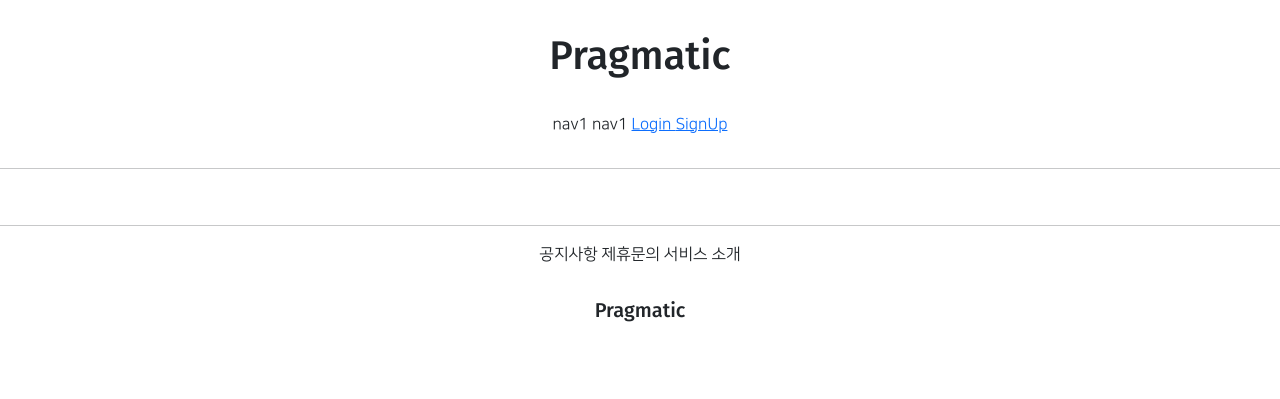
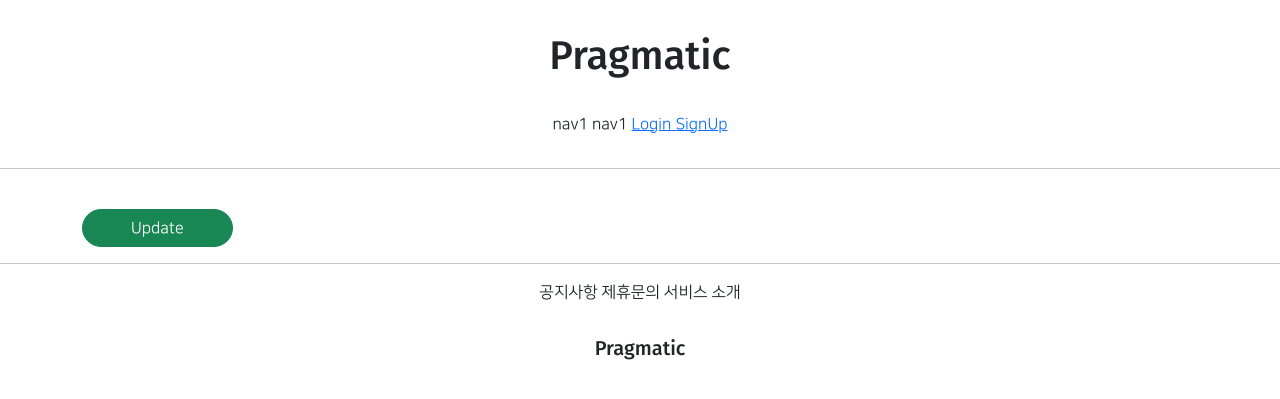
Before and after one commit to lauren0914/web1, a Django app: template articleapp/templates/articleapp/detail.html in a window 1280 px wide. Shown: the top 399 px of the page. Run offline with Django 3.2, Linux system fonts and the light colour scheme; the template is opened without the code that fills it, so the values that code supplies are empty.

Commit message:
8/4 2ban class commit 2

```diff
--- a/articleapp/templates/articleapp/detail.html
+++ b/articleapp/templates/articleapp/detail.html
@@ -13,6 +13,13 @@
             {#   게시글 내용, 게시글 대표 이미지   #}
             <img src="{{ target_article.image.url }}" alt="">
             {{ target_article.content }}
+            <div>
+                <a href="{% url 'articleapp:update' pk=target_article.pk %}"
+                   class="btn btn-success rounded-pill px-5">
+                    Update
+                </a>
+
+            </div>
         </div>
     </div>
 
--- a/articleapp/urls.py
+++ b/articleapp/urls.py
@@ -1,7 +1,7 @@
 from django.urls import path
 from django.views.generic import TemplateView
 
-from articleapp.views import ArticleCreateView, ArticleDetailView
+from articleapp.views import ArticleCreateView, ArticleDetailView, ArticleUpdateView
 
 app_name = 'articleapp'
 
@@ -11,4 +11,5 @@ urlpatterns = [
     path('list/', TemplateView.as_view(template_name='articleapp/list.html'), name='list'),
     path('create/', ArticleCreateView.as_view(), name='create'),
     path('detail/<int:pk>', ArticleDetailView.as_view(), name='detail'),
+    path('update/<int:pk>', ArticleUpdateView.as_view(), name='update'),
 ]
```
Also changed, not shown: articleapp/views.py (+16 -2 lines).
